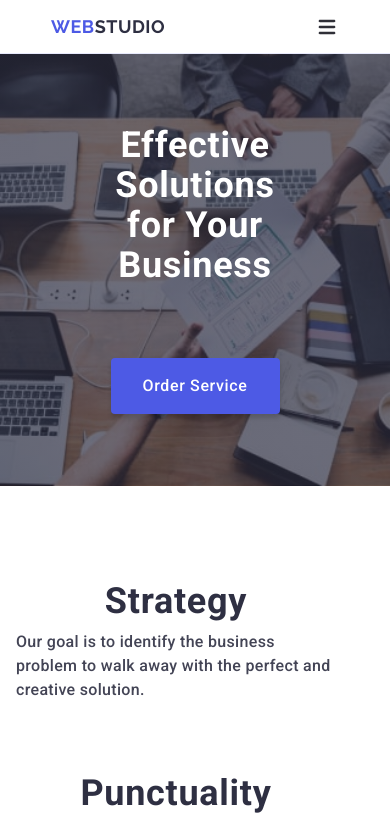
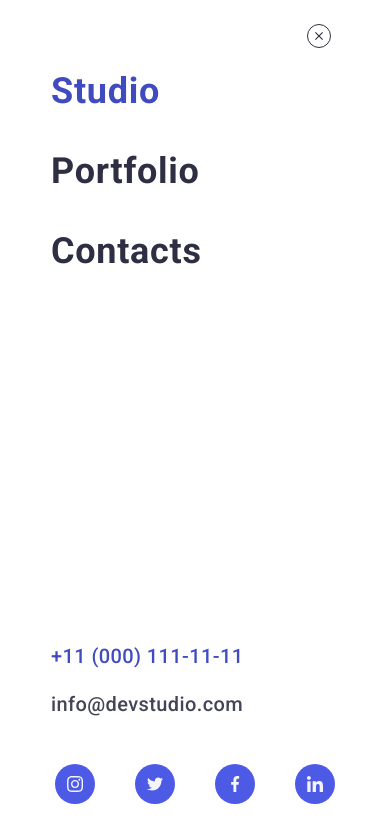
Before and after one commit to olgatildastyle/goit-markup-hw-06, a plain HTML site: page index.html in a window 390 px wide. Shown: the top 819 px of the page. Drawn offline with nearby package versions, Linux system fonts and the light colour scheme.

Commit message:
add mobile-menu

```diff
--- a/css/styles.css
+++ b/css/styles.css
@@ -216,6 +216,145 @@ button {
   font-size: 16px;
   line-height: 1.5;
   letter-spacing: 0.02em;
+  }
+}
+
+
+/* mobile-menu*/
+.mobile-menu {
+ position: fixed;
+ top: 0;
+ left: 0;
+ width: 100%;
+ height: 100%;
+ background-color: #fff;
+ opacity: 0;
+ visibility: hidden;
+ pointer-events: none;
+ transition: opacity 250ms cubic-bezier(0.4, 0, 0.2, 1), visibility 250ms cubic-bezier(0.4, 0, 0.2, 1);
+}
+
+.mobile-menu.is-open {
+  opacity: 1;
+  visibility: visible;
+  pointer-events: auto;
+}
+
+.mobile-menu-container {
+ position: relative;
+ padding-top: 72px;
+ padding-bottom: 40px;
+ display: flex;
+ flex-direction: column;
+ height: 100%;
+}
+
+.mobile-menu-close {
+ position: absolute;
+ display: flex;
+ align-items: center;
+ justify-content: center;
+ height: 24px;
+ width: 24px;
+ top: 24px;
+ right: 24px;
+ border-radius: 50%;
+ fill: #2e2f42;
+ background-color: transparent;
+ border: 1px solid #2e2f42;
+ padding: 0;
+ transition: background-color 250ms cubic-bezier(0.4, 0, 0.2, 1), border 250ms cubic-bezier(0.4, 0, 0.2, 1);
+}
+
+.mobile-menu-close:hover,
+.mobile-menu-close:focus {
+  border: none;
+  background-color: #404bbf;
+  fill: #ffffff;
+}
+
+.mobile-menu-nav {
+ margin-bottom: auto;
+}
+
+.mobile-nav-list {
+  display: flex;
+  flex-direction: column;
+  gap: 40px;
+}
+
+.mobile-nav-link {
+  display: block;
+  font-weight: 700;
+  font-size: 36px;
+  line-height: 1.11;
+  letter-spacing: 0.02em;
+  color: #2e2f42;
+  transition: color 250ms cubic-bezier(0.4, 0, 0.2, 1);
+}
+
+.mobile-contacts-list {
+  display: flex;
+  flex-direction: column;
+  gap: 24px;
+}
+
+.mobile-contacts-link {
+  display: block;
+  font-style: normal;
+  font-weight: 500;
+  font-size: 20px;
+  line-height: 1.2;
+  letter-spacing: 0.02em;
+  color: #434455;
+  transition: color 250ms cubic-bezier(0.4, 0, 0.2, 1);
+}
+
+.mobile-nav-link:hover,
+.mobile-nav-link:focus,
+.mobile-contacts-link:hover,
+.mobile-contacts-link:focus,
+.mobile-nav-link.current,
+.mobile-contacts-link.current{
+  color: #404bbf;
+}
+
+.mobile-links-list {
+  display: flex;
+  justify-content: center;
+  gap: 40px;
+  padding-top: 48px;
+}
+
+.mobile-links-link {
+  width: 100%;
+  height: 100%;
+  background-color: #4d5ae5;
+  border-radius: 50%;
+  display: flex;
+  align-items: center;
+  justify-content: center;
+  transition: background-color 250ms cubic-bezier(0.4, 0, 0.2, 1);
+}
+
+.mobile-links-link:hover,
+.mobile-links-link:focus {
+  background-color: #404bbf;
+}
+
+.mobile-links-item {
+  width: 40px;
+  height: 40px;
+}
+
+.mobile-links-icon {
+  fill: #f4f4fd;
+}
+
+
+@media screen and (min-width: 768px) {
+.mobile-menu {
+  display: none;
   }
 }
 
--- a/index.html
+++ b/index.html
@@ -60,6 +60,89 @@
             <use href="./images/icons.svg#icon-burger-menu"></use>
           </svg>
         </button>
+      </div>
+
+      <div class="mobile-menu is-open">
+        <div class="container mobile-menu-container">
+          <button class="mobile-menu-close" type="button">
+            <svg class="mobile-close-icon" width="8" height="8">
+              <use href="./images/icons.svg#icon-close"></use>
+            </svg>
+          </button>
+
+          <nav class="mobile-menu-nav">
+            <ul class="mobile-nav-list">
+              <li class="mobile-nav-item">
+                <a class="mobile-nav-link current" href="./index.html"
+                  >Studio</a
+                >
+              </li>
+              <li class="mobile-nav-item">
+                <a class="mobile-nav-link" href="">Portfolio</a>
+              </li>
+              <li class="mobile-nav-item">
+                <a class="mobile-nav-link" href="">Contacts</a>
+              </li>
+            </ul>
+          </nav>
+          <address class="mobile-contacts">
+            <ul class="mobile-contacts-list">
+              <li class="mobile-contacts-item">
+                <a class="mobile-contacts-link current" href="tel:+110001111111"
+                  >+11 (000) 111-11-11</a
+                >
+              </li>
+              <li class="mobile-contacts-item">
+                <a class="mobile-contacts-link" href="mailto:info@devstudio.com"
+                  >info@devstudio.com</a
+                >
+              </li>
+            </ul>
+          </address>
+          <ul class="mobile-links-list">
+                  <li class="mobile-links-item">
+                    <a
+                      class="mobile-links-link"
+                      href="https://www.instagram.com/"
+                      target="_blank"
+                    >
+                      <svg class="mobile-links-icon" width="16" height="16">
+                        <use href="./images/icons.svg#icon-instagram"></use>
+                      </svg>
+                    </a>
+                  </li>
+                  <li class="mobile-links-item">
+                    <a
+                      class="mobile-links-link"
+                      href="https://x.com/"
+                      target="_blank"
+                      ><svg class="mobile-links-icon" width="16" height="16">
+                        <use href="./images/icons.svg#icon-twitter"></use>
+                      </svg>
+                    </a>
+                  </li>
+                  <li class="mobile-links-item">
+                    <a
+                      class="mobile-links-link"
+                      href="https://www.facebook.com/"
+                      target="_blank"
+                      ><svg class="mobile-links-icon" width="16" height="16">
+                        <use href="./images/icons.svg#icon-facebook"></use>
+                      </svg>
+                    </a>
+                  </li>
+                  <li class="mobile-links-item">
+                    <a
+                      class="mobile-links-link"
+                      href="https://www.linkedin.com/"
+                      target="_blank"
+                      ><svg class="mobile-links-icon" width="16" height="16">
+                        <use href="./images/icons.svg#icon-linkedin"></use>
+                      </svg>
+                    </a>
+                  </li>
+                </ul>
+        </div>
       </div>
     </header>
 
@@ -797,11 +880,8 @@
                 <svg class="custom-checkbox-icon" width="10" height="8">
                   <use href="./images/icons.svg#icon-check"></use>
                 </svg> </span
-              >I accept the terms and conditions of the <a
-                class="privacy-link"
-                href=""
-                >Privacy Policy</a
-              ></label
+              >I accept the terms and conditions of the
+              <a class="privacy-link" href="">Privacy Policy</a></label
             >
           </div>
           <button class="form-button-submit" type="submit">Send</button>
```
